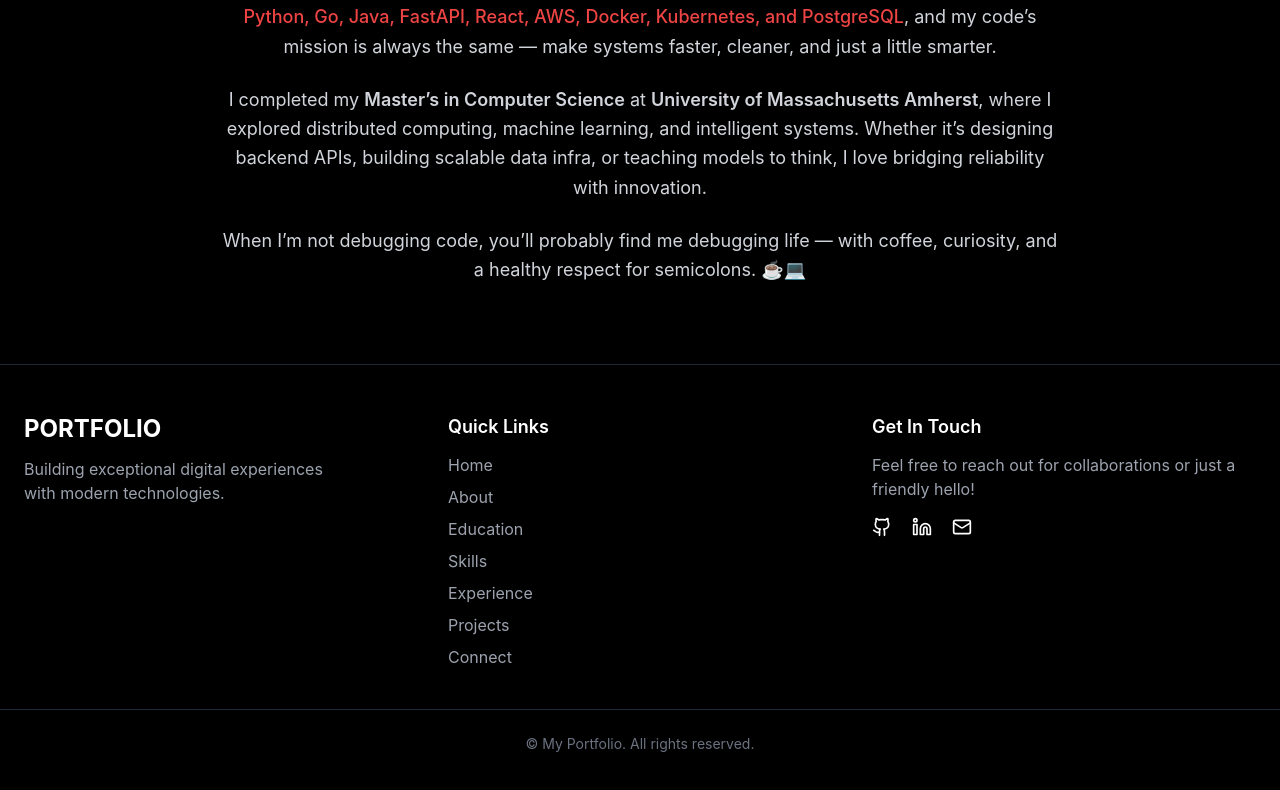
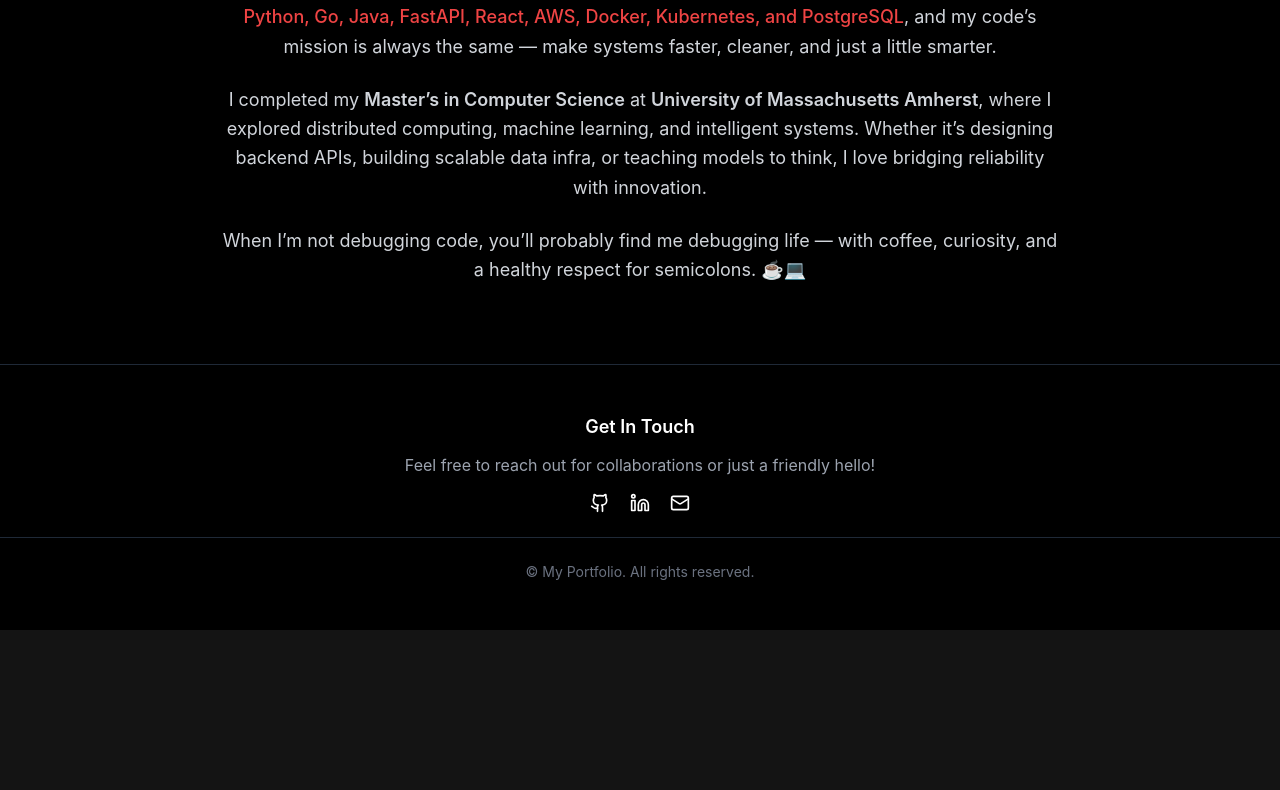
Before and after one commit to ssrivatsava7/netflix-portfolio, a React (Vite) app: page / in a window 1280 px wide. Shown: the part 3920-4710 px from the top of the page. After the commit the page ends 4550 px from the top, so only its background shows below. Built offline with nearby package versions, Linux system fonts and the light colour scheme.

Commit message:
update footer layout to center contact info and social links

```diff
--- a/src/components/Footer.tsx
+++ b/src/components/Footer.tsx
@@ -3,36 +3,13 @@ import { Github, Linkedin, Mail } from "lucide-react";
 const Footer = () => {
   return (
     <footer id="contact" className="bg-black text-white py-12 border-t border-gray-800">
-      <div className="container mx-auto px-6 grid grid-cols-1 md:grid-cols-3 gap-10">
-        {/* Left Section */}
-        <div>
-          <h2 className="text-2xl font-bold mb-3">PORTFOLIO</h2>
-          <p className="text-gray-400 max-w-xs">
-            Building exceptional digital experiences with modern technologies.
-          </p>
-        </div>
-
-        {/* Quick Links */}
-        <div>
-          <h3 className="text-lg font-semibold mb-3">Quick Links</h3>
-          <ul className="space-y-2 text-gray-400">
-            <li><a href="#home" className="hover:text-primary">Home</a></li>
-            <li><a href="#about" className="hover:text-primary">About</a></li>
-            <li><a href="#education" className="hover:text-primary">Education</a></li>
-            <li><a href="#skills" className="hover:text-primary">Skills</a></li>
-            <li><a href="#experience" className="hover:text-primary">Experience</a></li>
-            <li><a href="#projects" className="hover:text-primary">Projects</a></li>
-            <li><a href="#contact" className="hover:text-primary">Connect</a></li>
-          </ul>
-        </div>
-
+      <div className="container mx-auto px-6 text-center">
         {/* Get in Touch */}
-        <div>
         <h3 className="text-lg font-semibold mb-3">Get In Touch</h3>
         <p className="text-gray-400 mb-4">
           Feel free to reach out for collaborations or just a friendly hello!
         </p>
-          <div className="flex space-x-5">
+        <div className="flex justify-center space-x-5 mb-6">
           <a
             href="https://github.com/ssrivatsava7"
             target="_blank"
@@ -54,9 +31,8 @@ const Footer = () => {
           </a>
         </div>
       </div>
-      </div>
 
-      <div className="mt-10 text-center text-gray-500 text-sm border-t border-gray-800 pt-6">
+      <div className="text-center text-gray-500 text-sm border-t border-gray-800 pt-6">
         © My Portfolio. All rights reserved.
       </div>
     </footer>
```
Lines whose indentation alone changed are shown as unchanged.
